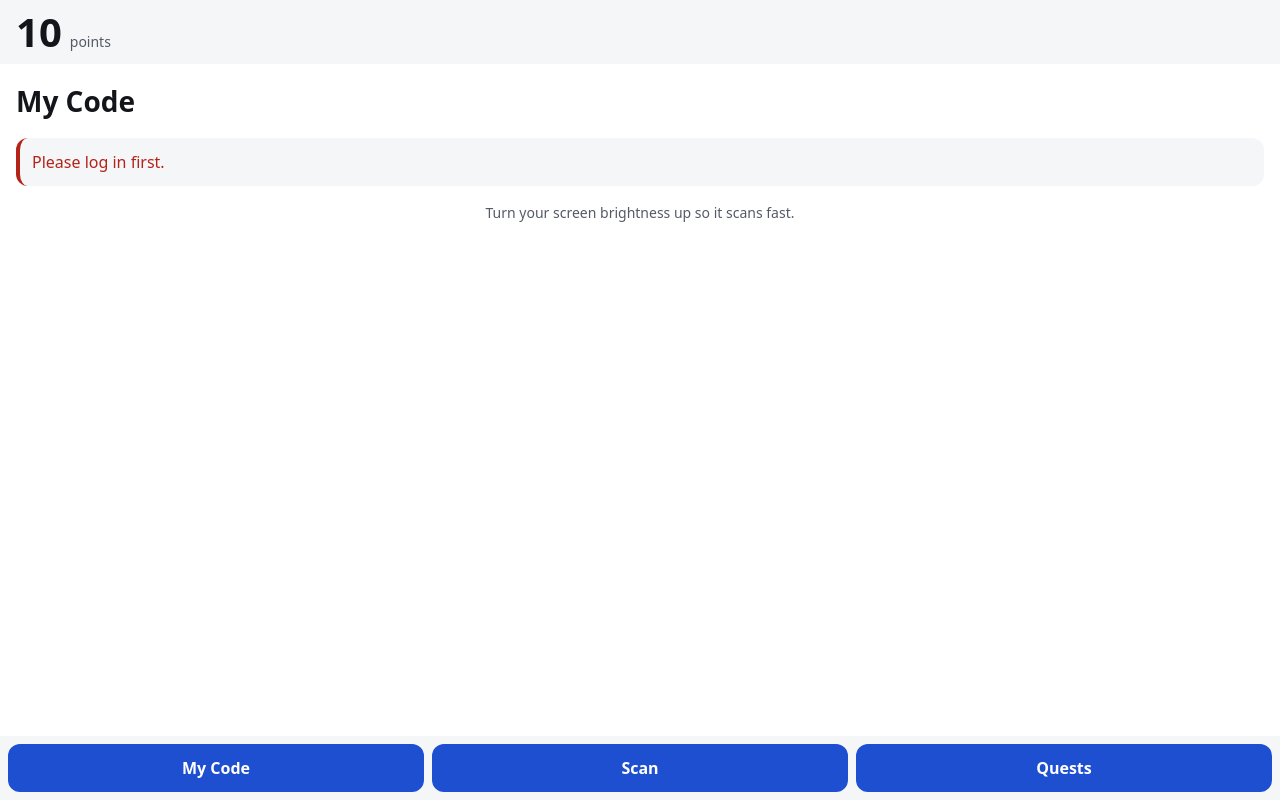
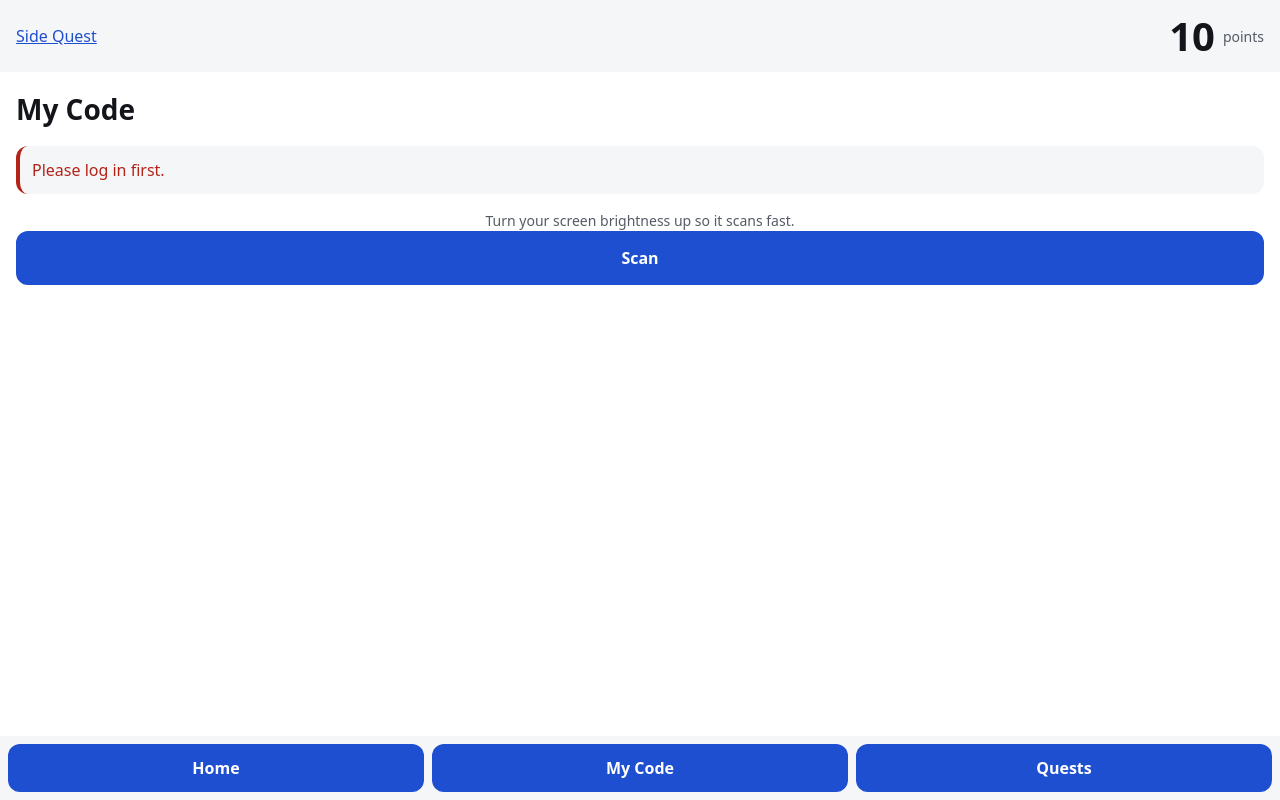
Before and after one commit to jonathango98/nextgen27-sidequest, a FastAPI app: template app/templates/player/code.html in a window 1280 px wide. Run offline with FastAPI, Linux system fonts and the light colour scheme; the template is opened without the code that fills it: most values are stand-ins (such as "Sample title", 1, 10 or a date in 2020); parts of the project's set-up code (start-up, migrations or seed data) failed here and were passed over.

Commit message:
feat: Home, My Code, Quests tabs and Scan button on My Code
UI-030: the bottom bar is Home, My Code, Quests, and the top bar links
home. UI-037: My Code has a Scan button under the QR.

Co-Authored-By: Claude Opus 5.5 <noreply@anthropic.com>

```diff
--- a/app/static/css/player.css
+++ b/app/static/css/player.css
@@ -27,15 +27,23 @@ a {
   outline-offset: var(--space-1);
 }
 
-/* Top bar: score */
+/* Top bar: home link and score */
 .top-bar {
   position: sticky;
   top: 0;
   display: flex;
-  align-items: baseline;
+  align-items: center;
   gap: var(--space-2);
   padding: var(--space-3) var(--space-4);
   background: var(--color-surface);
+}
+
+/* UI-003: the home link is a big enough tap target. */
+.top-bar > a {
+  display: inline-flex;
+  align-items: center;
+  min-height: var(--tap-min);
+  margin-right: auto;
 }
 
 .score {
@@ -61,7 +69,7 @@ h1 {
   margin: 0 0 var(--space-4);
 }
 
-/* Bottom bar: My Code, Scan, Quests (UI-003: in the lower half, big tap targets) */
+/* Bottom bar: Home, My Code, Quests (UI-003: in the lower half, big tap targets) */
 .bottom-bar {
   position: sticky;
   bottom: 0;
--- a/app/templates/player/base.html
+++ b/app/templates/player/base.html
@@ -5,20 +5,24 @@
   <title>{% block title %}Side Quest{% endblock %}</title>
 </head>
 <body>
-  {# UI-030: same frame on every player page #}
+  {# UI-030: same frame on every player page. Child pages set `tab` to mark the current tab. #}
   <header class="top-bar">
+    <a href="/">Side Quest</a>
+    {% block top_score %}
     <span class="score">{{ score }}</span>
     <span class="score-label">points</span>
+    {% endblock %}
   </header>
 
   <main class="content">
     {% block content %}{% endblock %}
   </main>
 
+  {# UI-030: Scan is not a tab. It opens from My Code and from Meet friends on Home. #}
   <nav class="bottom-bar" aria-label="Main">
-    <a href="/code">My Code</a>
-    <a href="/scan">Scan</a>
-    <a href="/quests">Quests</a>
+    <a href="/"{% if tab == "home" %} aria-current="page"{% endif %}>Home</a>
+    <a href="/code"{% if tab == "code" %} aria-current="page"{% endif %}>My Code</a>
+    <a href="/quests"{% if tab == "quests" %} aria-current="page"{% endif %}>Quests</a>
   </nav>
 </body>
 </html>
--- a/app/templates/player/code.html
+++ b/app/templates/player/code.html
@@ -1,4 +1,5 @@
 {% extends "player/base.html" %}
+{% set tab = "code" %}
 
 {% block title %}My Code · Side Quest{% endblock %}
 
@@ -6,4 +7,6 @@
   <h1>My Code</h1>
   {% include "player/partials/code_qr.html" %}
   <p class="qr-tip">Turn your screen brightness up so it scans fast.</p>
+  {# UI-037: the Scan button sits under the QR panel. #}
+  <a class="button" href="/scan">Scan</a>
 {% endblock %}
```
Also changed, not shown: tests/player/test_base_frame.py (+15 -1 lines), tests/routes/player/test_code.py (+10 -0 lines).
